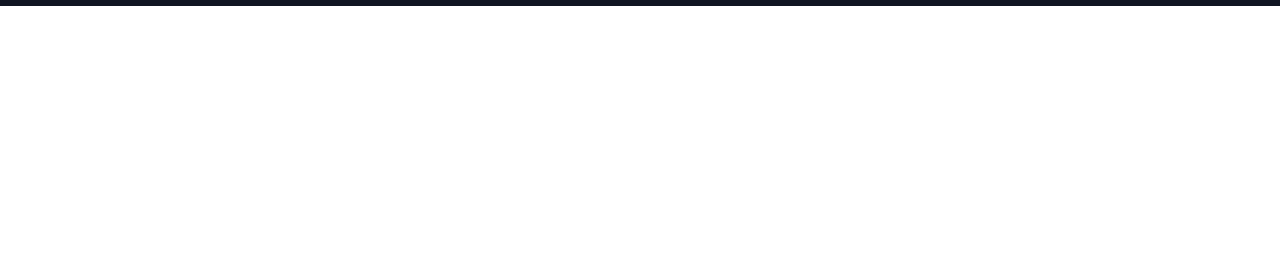
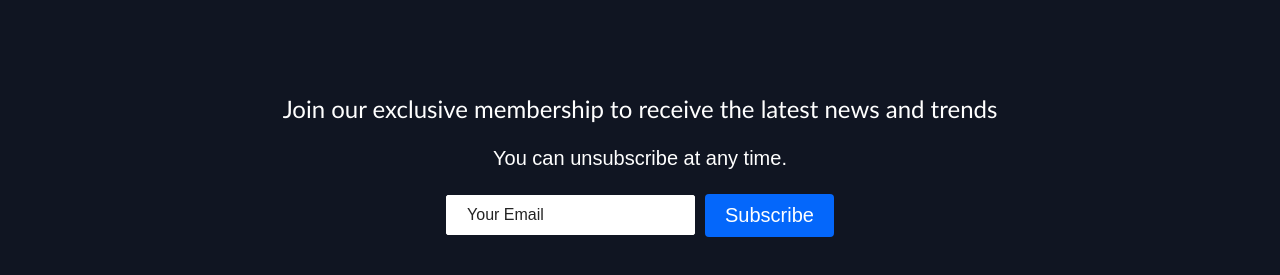
Before and after one commit to jeo19/react-website-v2, a React (Create React App) app: page / in a window 1280 px wide. Shown: the part 3010-3285 px from the top of the page. Before the commit the page ends 3016 px from the top, so only its background shows below. Built offline with nearby package versions, Linux system fonts and the light colour scheme.

Commit message:
chore:Complete email form on Footer component

```diff
--- a/src/App.js
+++ b/src/App.js
@@ -1,7 +1,7 @@
 import React from "react";
 
 import GlobalStyle from "./globalStyles";
-import { Navbar } from "./components";
+import { Navbar, Footer } from "./components";
 import { BrowserRouter as Router, Routes, Route } from "react-router-dom";
 import Home from "./pages/HomePage/Home";
 
@@ -13,6 +13,7 @@
       <Routes>
         <Route path="/" element={<Home />}></Route>
       </Routes>
+      <Footer />
     </Router>
   );
 }
--- a/src/components/Footer/Footer.elements.js
+++ b/src/components/Footer/Footer.elements.js
@@ -28,3 +28,35 @@
   margin-bottom: 24px;
   font-size: 24px;
 `;
+
+export const FooterSubText = styled.p`
+  margin-bottom: 24px;
+  font-size: 20px;
+`;
+
+export const Form = styled.form`
+  display: flex;
+  justify-content: center;
+  align-items: center;
+  @media screen and(max-width:820px) {
+    flex: column;
+    width: 80%;
+  }
+`;
+
+export const FormInput = styled.input`
+  padding: 10px 20px;
+  border-radius: 2px;
+  margin-right: 10px;
+  outline: none;
+  border: none;
+  font-size: 16px;
+  border: 1px solid #fff;
+  &::placeholder {
+    color: #242424;
+  }
+  @media screen and (max-width: 820px) {
+    width: 100%;
+    margin: 0 0 16px 0;
+  }
+`;
--- a/src/components/index.js
+++ b/src/components/index.js
@@ -1,2 +1,3 @@
 export { default as Navbar } from "./Navbar/Navbar";
 export { default as InfoSection } from "./InfoSection/InfoSection";
+export { default as Footer } from "./Footer/Footer";
```
Also changed, not shown: src/components/Footer/Footer.js (+9 -0 lines).
